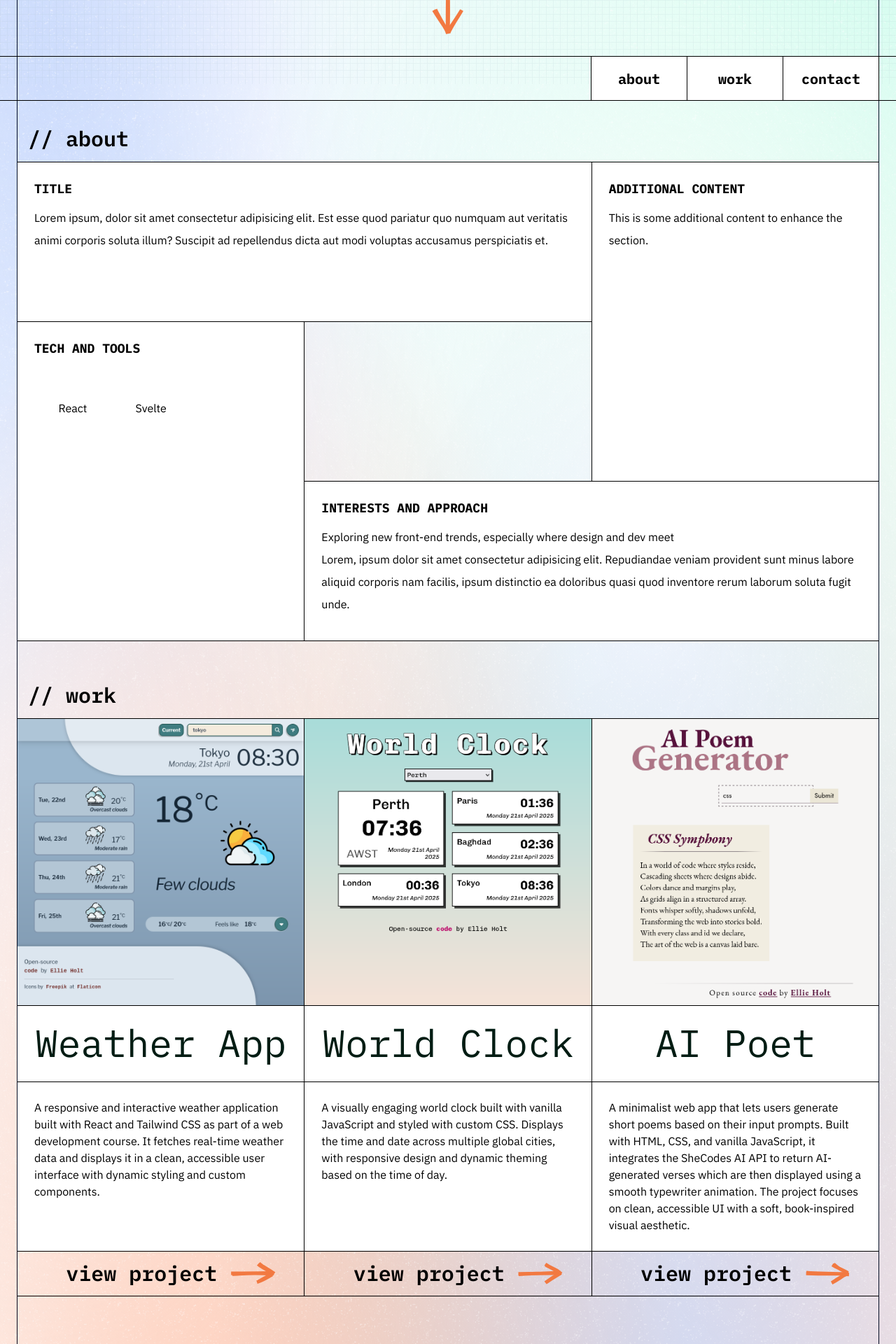
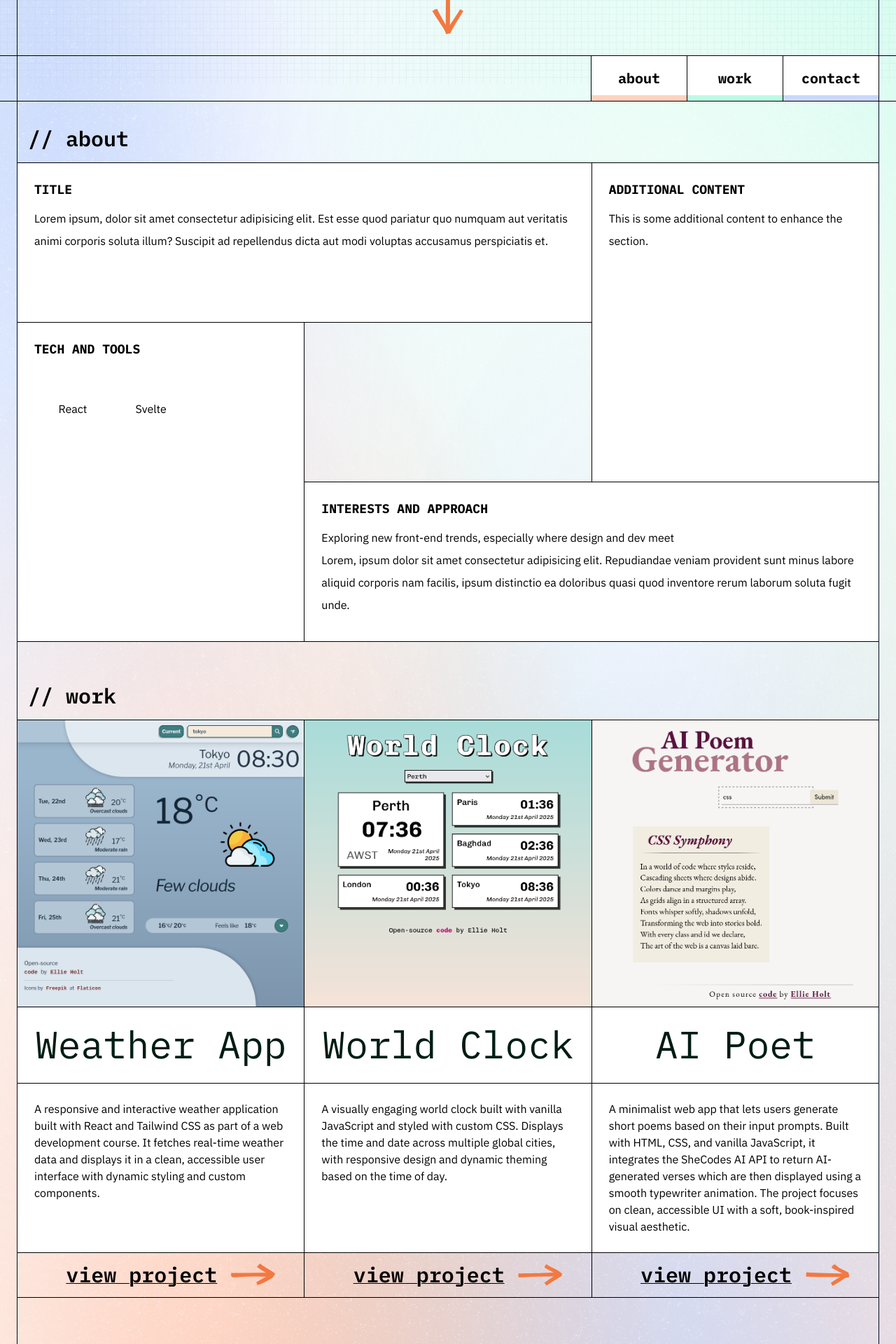
Before and after one commit to ellie-holt/portfolio, a Svelte app: page / in a window 1280 px wide. Shown: the part 680-2600 px from the top of the page at 70% size. Built offline with nearby package versions, Linux system fonts and the light colour scheme.

Commit message:
Adjust button styles and links

```diff
--- a/src/App.svelte
+++ b/src/App.svelte
@@ -56,6 +56,7 @@
 <div
   class="relative inset-0 z-0 w-full min-h-screen pointer-events-auto wrapper"
 >
+  <div id="page-top" class="absolute top-0 left-0 w-full h-0"></div>
   <BackgroundLayer />
   <div
     class="fixed inset-0 grid-overlay pointer-events-none opacity-20 z-0"
--- a/src/components/About.svelte
+++ b/src/components/About.svelte
@@ -7,7 +7,9 @@
       // about
     </h3>
   </div>
-  <div class="grid grid-cols-3 grid-rows-3 gap-[1px] px-[1px] about-content">
+  <div
+    class="grid grid-cols-3 grid-rows-3 gap-[1px] pt-[1px] px-[1px] about-content"
+  >
     <!-- opening paragraph -->
     <div
       class="col-start-1 row-start-1 col-end-3 bg-white shadow-border px-6 pt-6 pb-9"
--- a/src/components/HeroBanner.svelte
+++ b/src/components/HeroBanner.svelte
@@ -16,6 +16,7 @@
   class={`${bannerIsVisible ? "visible" : "invisible pointer-events-none z-0"} flex flex-col items-center justify-center pt-2 pb-3 h-banner bg-aquamarine-100`}
   transition:fade|global
 >
+  <a href="#page-top">
     <h1
       class="text-lg 4xs:text-xl 3xs:text-2xl font-extrabold hero-title font-mono leading-[-0.5em]"
     >
@@ -39,6 +40,7 @@
         >
       </span>
     </h1>
+  </a>
 </div>
 
 <style>
--- a/src/components/NavLink.svelte
+++ b/src/components/NavLink.svelte
@@ -1,5 +1,5 @@
 <script lang="js">
-  let { text = "", link = "" } = $props();
+  let { text = "", link = "", colour = "" } = $props();
 </script>
 
 <li
@@ -7,7 +7,10 @@
 >
   <a
     href={link}
-    class="w-full px-2 align-baseline text-center font-bold inline py-4"
+    class="w-full px-2 align-baseline text-center font-bold inline py-4 xs:py-5 md:py-6"
     >{text}</a
   >
+  <span
+    class="absolute left-0 right-0 bottom-0 h-2 {colour} transition-all duration-300 ease-in-out group-hover:h-full"
+  ></span>
 </li>
--- a/src/components/Navbar.svelte
+++ b/src/components/Navbar.svelte
@@ -16,21 +16,21 @@
 </script>
 
 <nav
-  class="relative z-20 h-banner p-0 px-2.5 xs:px-5 md:px-6 lg:px-6 xl:px-6 2xs:pl-0 navbar overflow-hidden"
+  class="relative z-20 h-banner p-0 px-2.5 xs:px-5 md:px-6 lg:px-6 xl:px-6 2xs:pl-0 navbar shadow-border overflow-hidden"
 >
   <div class="flex justify-center 2xs:justify-end h-full px-[1px]">
     <ul
-      class={`${navLinksAreOpaque ? "bg-white border-t" : "bg-transparent"} relative flex gap-[1px] items-stretch justify-between w-full font-sans text-lg leading-none 2xs:w-7/12 sm:w-6/12 md:w-6/12 lg:w-4/12 sm:text-xl`}
+      class={`${navLinksAreOpaque ? "bg-white " : "bg-transparent"} relative flex gap-[1px] items-stretch justify-between w-full font-sans text-lg leading-none 2xs:w-7/12 sm:w-6/12 md:w-6/12 lg:w-4/12 sm:text-xl`}
     >
-      <NavLink text="about" link="#about" />
-      <NavLink text="work" link="#work" />
-      <NavLink text="contact" link="#contact" />
+      <NavLink text="about" link="#about" colour="bg-tangerine-200" />
+      <NavLink text="work" link="#work" colour="bg-aquamarine-200" />
+      <NavLink text="contact" link="#contact" colour="bg-azure-200" />
     </ul>
   </div>
 </nav>
 
 <style>
-  .navbar::before {
+  /* .navbar::before {
     content: "";
     border-top: 1px solid var(--color-black);
     position: absolute;
@@ -42,5 +42,5 @@
     border-bottom: 1px solid var(--color-black);
     inset: 0;
     position: absolute;
-  }
+  } */
 </style>
--- a/src/components/Project.svelte
+++ b/src/components/Project.svelte
@@ -110,7 +110,7 @@
       class="px-6 py-3 font-semibold flex items-center justify-end w-full group"
     >
       <h3
-        class="md:py-4 xl:text-3xl lg:text-2xl md:text-3xl text-2xl lowercase"
+        class="md:py-4 xl:text-3xl lg:text-2xl md:text-3xl text-2xl lowercase underline decoration-1 group-hover:decoration-transparent transition-all duration-300 ease-in-out"
       >
         view project
       </h3>
--- a/src/components/Work.svelte
+++ b/src/components/Work.svelte
@@ -14,7 +14,9 @@
       // work
     </h3>
   </div>
-  <section class="flex flex-col lg:grid lg:grid-cols-3 gap-[1px] px-[1px]">
+  <section
+    class="flex flex-col lg:grid lg:grid-cols-3 gap-[1px] px-[1px] pt-[1px]"
+  >
     <Project
       project={{
         title: "Weather App",
```
Lines whose indentation alone changed are shown as unchanged.
